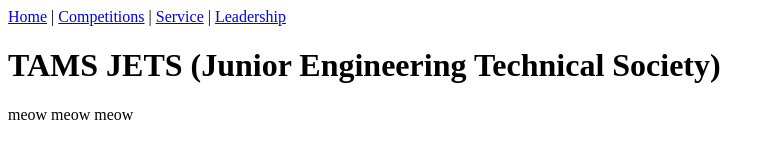
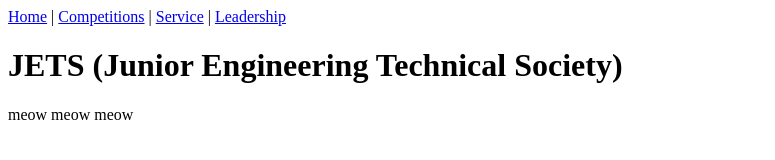
Before and after one commit to dianamzhang/tamsjets, a plain HTML site: page index.html in a window 1280 px wide. Shown: the whole page, without its empty margins (0-775 px from the left). Drawn offline with Linux system fonts and the light colour scheme.

Commit message:
Update index.html

```diff
--- a/index.html
+++ b/index.html
@@ -12,7 +12,7 @@
         <a href="service.html">Service</a> |
         <a href="leadership.html">Leadership</a>
     </nav>
-    <h1>TAMS JETS (Junior Engineering Technical Society)</h1>
+    <h1>JETS (Junior Engineering Technical Society)</h1>
     <p>meow meow meow</p>
 </body>
 </html>
```
